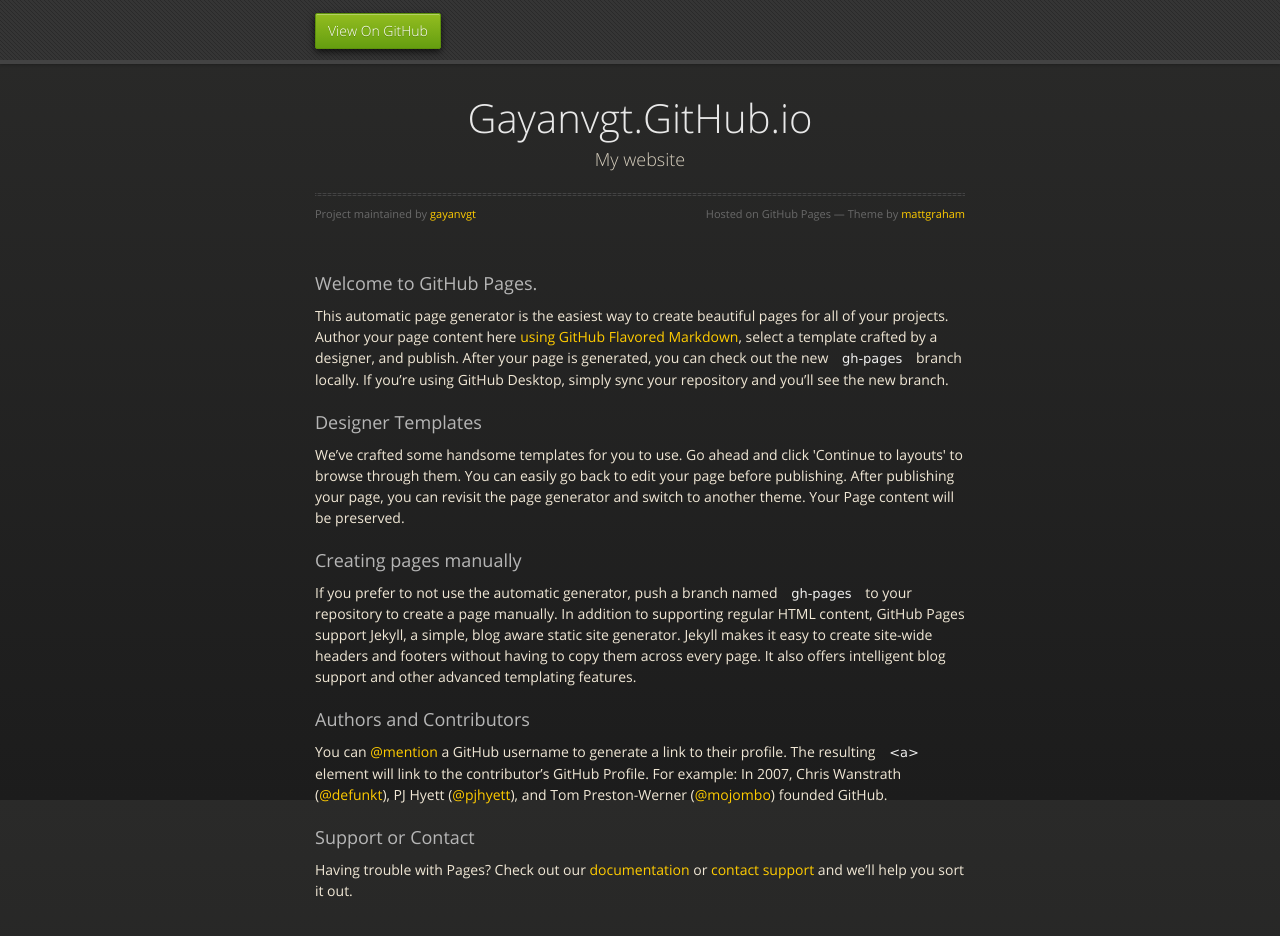
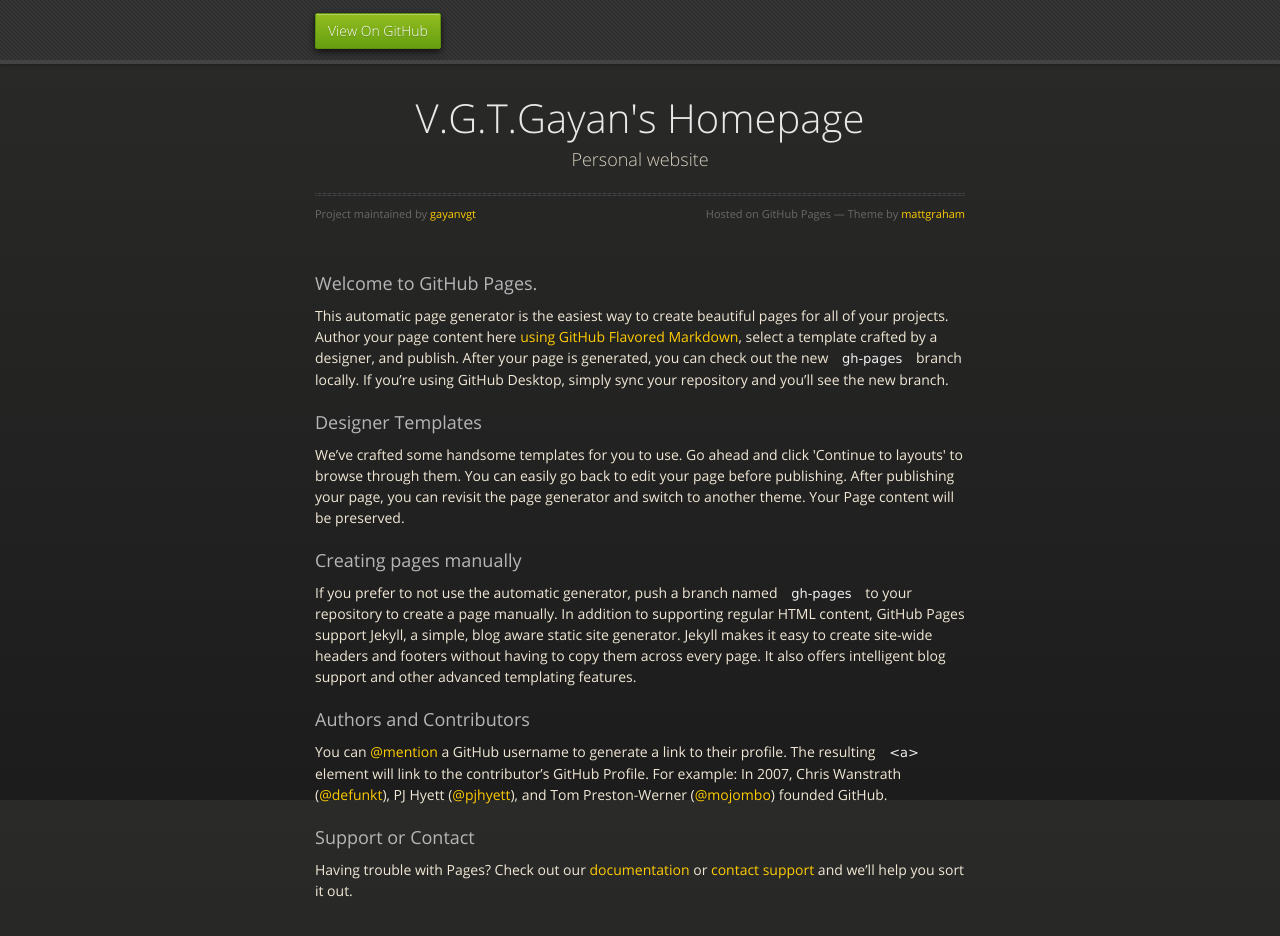
Before and after one commit to gayanvgt/gayanvgt.github.io, a plain HTML site: page index.html in a window 1280 px wide. Drawn offline with nearby package versions, Linux system fonts and the light colour scheme.

Commit message:
changed the title

```diff
--- a/index.html
+++ b/index.html
@@ -28,8 +28,8 @@
 
       <section>
         <div id="title">
-          <h1>Gayanvgt.GitHub.io</h1>
-          <p>My website</p>
+          <h1>V.G.T.Gayan's Homepage</h1>
+          <p>Personal website</p>
           <hr>
           <span class="credits left">Project maintained by <a href="https://github.com/gayanvgt">gayanvgt</a></span>
           <span class="credits right">Hosted on GitHub Pages &mdash; Theme by <a href="https://twitter.com/michigangraham">mattgraham</a></span>
```
